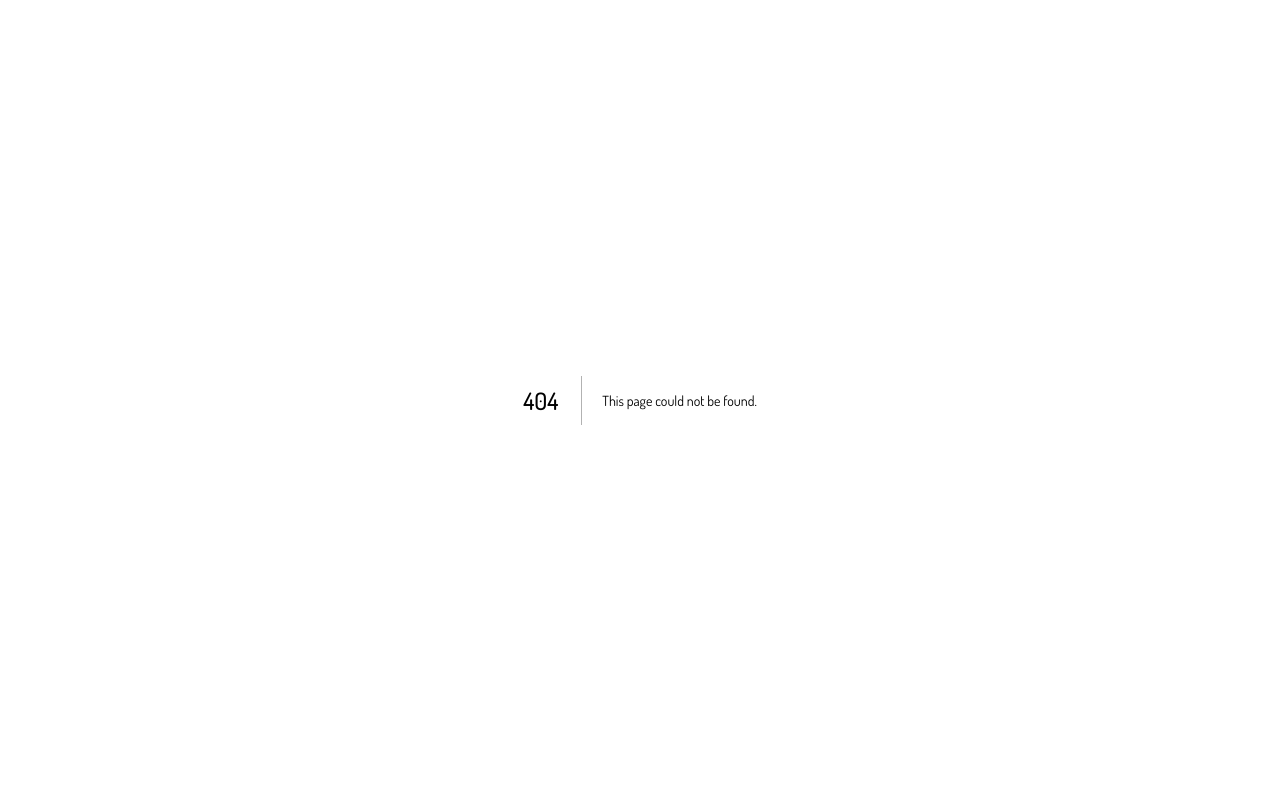
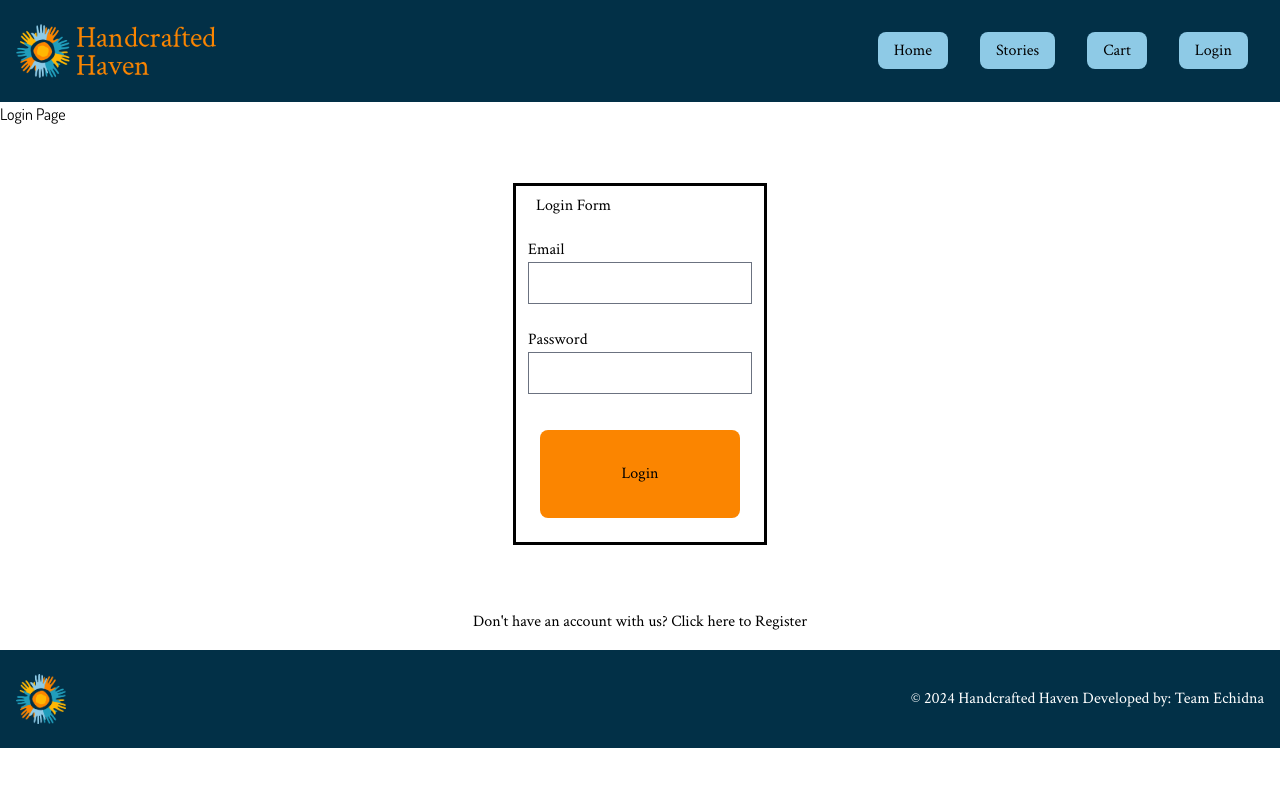
Before and after one commit to wcamer/WDD-430-Handcrafted-Haven, a Next.js app: page /login in a window 1280 px wide. Before the commit this address had no page. Shown: the top 786 px of the page. Built offline with nearby package versions, Linux system fonts and the light colour scheme.

Commit message:
initial commit

```diff
--- /dev/null
+++ b/app/login/page.tsx
@@ -0,0 +1,23 @@
+// import Header from '../ui/header'
+import Header from '../ui/header';
+import Footer from '../ui/footer'
+import LoginForm from '../ui/components/login-form';
+import Link from 'next/link';
+
+
+export default function Page() {
+  return (
+    <main className="h-[32rem]">
+
+      <Header />
+      <h1>Login Page</h1>
+      <LoginForm />
+
+
+      <div className='flex justify-center p-2 m-2'>
+            <p>Don't have an account with us?<Link href='/register'> Click here to Register</Link></p>
+      </div>
+      <Footer />
+    </main>
+  );
+}
--- /dev/null
+++ b/app/register/page.tsx
@@ -0,0 +1,20 @@
+// import Header from '../ui/header'
+import Header from '../ui/header';
+import Footer from '../ui/footer'
+import RegForm from '../ui/components/registration-form';
+
+
+export default function Page() {
+  return (
+    <main className="h-[32rem]">
+
+      <Header />
+      <h1>Registration Page</h1>
+      <RegForm />
+
+
+
+      <Footer />
+    </main>
+  );
+}
--- /dev/null
+++ b/app/ui/components/login-form.tsx
@@ -0,0 +1,35 @@
+import Login from '@/app/ui/login.module.css'
+
+import Link from 'next/link' // this might be removed in the future
+
+export default function LoginForm(){
+
+
+    return(
+
+        <div>
+            <form className={` flex justify-center p-6 m-6 `}>
+                <fieldset className={`${Login.form} outline p-3 m-3`}>
+                    <legend className='p-2 '>Login Form</legend>
+                    <label htmlFor='email'>Email</label><br />
+                    <input type='text' id='email'/><br /><br />
+                    <label htmlFor='password'>Password</label><br />
+                    <input type='text' id='password'/><br /><br />
+
+                    {/* <input className={`${Register.submitBtn} `} type='submit' value='Complete Order' /> */}
+
+                    <Link className={`${Login.submitBtn} `}
+                    href='/'>
+                        <button>Login</button>
+                    </Link>
+
+
+
+                </fieldset>
+
+
+            </form>
+
+        </div>
+    )
+}
--- /dev/null
+++ b/app/ui/components/registration-form.tsx
@@ -0,0 +1,44 @@
+
+import Register from '@/app/ui/registration.module.css'
+
+import Link from 'next/link' // this might be removed in the future
+
+export default function RegForm(){
+
+
+    return(
+
+        <div>
+            <form className={` flex justify-center p-6 m-6 `}>
+                <fieldset className={`${Register.form} outline p-3 m-3`}>
+                    <legend className='p-2 '>Registration Form</legend>
+                    <label htmlFor='name'>Name</label><br />
+                    <input type='text'id='name'/><br /><br />
+                    <label htmlFor='address'>Address</label><br />
+                    <input type='text'id='address'/><br /><br />
+                    <label htmlFor='city'>City</label><br />
+                    <input type='text' id='city'/><br /><br />
+                    <label htmlFor='state'>State</label><br />
+                    <input type='text'id='state'/><br /><br />
+                    <label htmlFor='zip'>Zip</label><br />
+                    <input type='text'id='zip'/><br /><br />
+                    <label htmlFor='email'>Email</label><br />
+                    <input type='text'id='email'/><br /><br />
+                    <label htmlFor='password'>Password</label><br />
+                    <input type='text' id='password'/><br /><br />
+                    {/* <input className={`${Register.submitBtn} `} type='submit' value='Complete Order' /> */}
+
+                    <Link className={`${Register.submitBtn} `}
+                    href='/'>
+                        <button>Complete Registration</button>
+                    </Link>
+
+
+
+                </fieldset>
+
+
+            </form>
+        </div>
+    )
+}
--- /dev/null
+++ b/app/ui/login.module.css
@@ -0,0 +1,19 @@
+/* .form{
+    background-color: pink;
+} */
+
+
+.submitBtn{
+    background-color: #fb8500;
+    display: block;
+    text-align: center;
+    justify-content: center;
+    padding: 2rem;
+    margin: .75rem;
+    border-radius: .5rem;
+}
+
+.submitBtn:hover{
+    background-color: #ffb703;
+    transition: background-color ease-in-out 0.25s;
+}
--- /dev/null
+++ b/app/ui/registration.module.css
@@ -0,0 +1,19 @@
+/* .form{
+    background-color: pink;
+} */
+
+
+.submitBtn{
+    background-color: #fb8500;
+    display: block;
+    text-align: center;
+    justify-content: center;
+    padding: 2rem;
+    margin: .75rem;
+    border-radius: .5rem;
+}
+
+.submitBtn:hover{
+    background-color: #ffb703;
+    transition: background-color ease-in-out 0.25s;
+}
```
